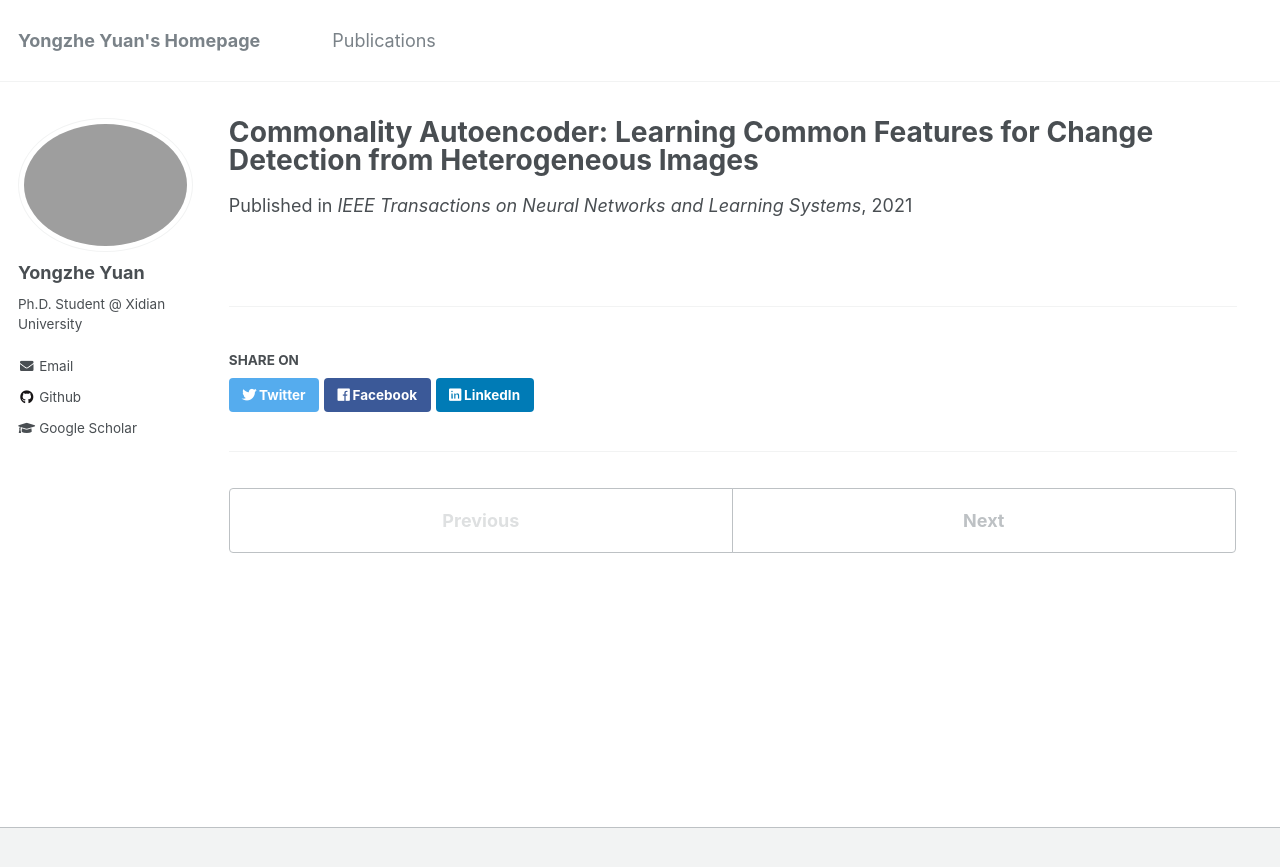
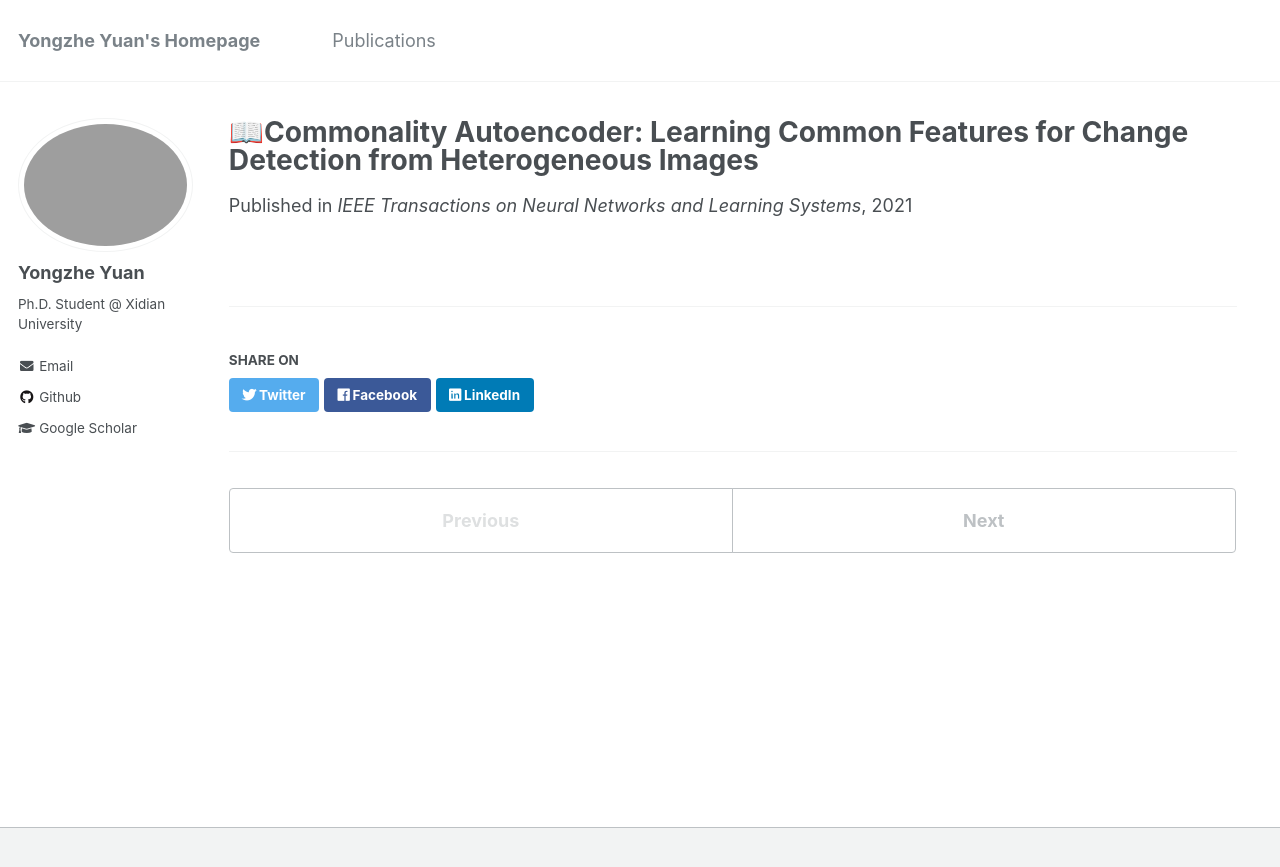
Before and after one commit to YYZMARS/YYZMARS.github.io, a Jekyll site: the page built from _publications/paper1.md, in a window 1280 px wide. Shown: the top 867 px of the page. Built offline with Jekyll 4.4.1, drawn with Linux system fonts in a browser that asks for light colours.

```diff
--- a/_publications/paper1.md
+++ b/_publications/paper1.md
@@ -1,5 +1,5 @@
 ---
-title: "Commonality Autoencoder: Learning Common Features for Change Detection from Heterogeneous Images"
+title: "📖Commonality Autoencoder: Learning Common Features for Change Detection from Heterogeneous Images"
 teaser: paper1.png
 date: 2021-02-18
 dd: February 18, 2021
```
